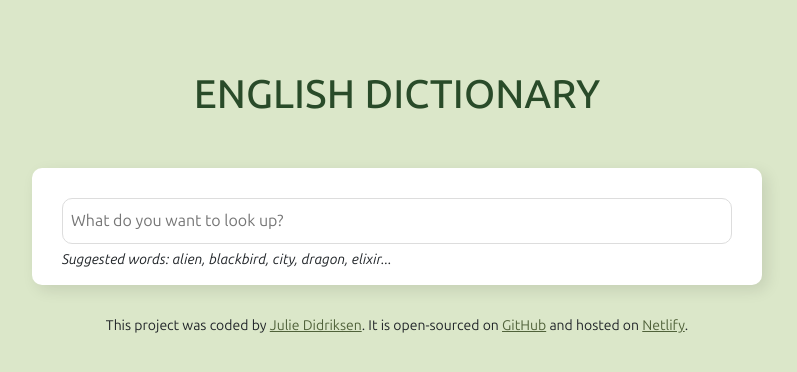
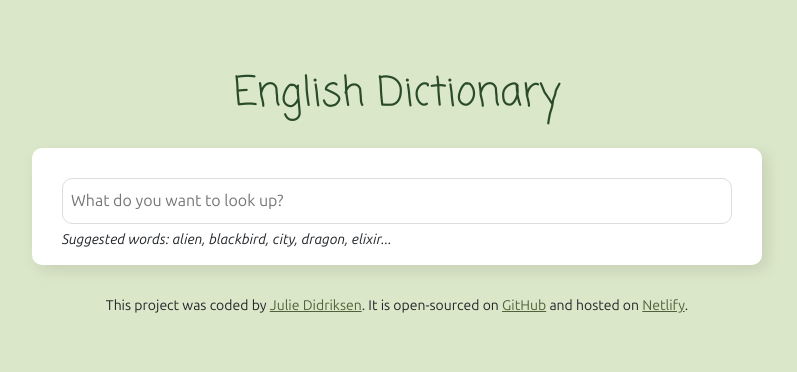
Before and after one commit to jkdcode/react-dictionary, a React (Create React App) app: page / in a window 1280 px wide. Shown: the top 372 px of the page, without its empty margins (243-1040 px from the left). Built offline with nearby package versions, Linux system fonts and the light colour scheme; no server answers.

Commit message:
updated h1 font

```diff
--- a/public/index.html
+++ b/public/index.html
@@ -27,6 +27,12 @@
       href="https://fonts.googleapis.com/css2?family=Ubuntu+Sans:ital,wght@0,100..800;1,100..800&display=swap"
       rel="stylesheet"
     />
+    <link rel="preconnect" href="https://fonts.googleapis.com" />
+    <link rel="preconnect" href="https://fonts.gstatic.com" crossorigin />
+    <link
+      href="https://fonts.googleapis.com/css2?family=Coming+Soon&display=swap"
+      rel="stylesheet"
+    />
     <link rel="apple-touch-icon" href="%PUBLIC_URL%/logo192.png" />
 
     <link rel="manifest" href="%PUBLIC_URL%/manifest.json" />
--- a/src/App.css
+++ b/src/App.css
@@ -4,7 +4,9 @@
 }
 
 h1 {
-  margin: 50px;
+  margin-top: 50px;
+  margin-bottom: 30px;
+  font-family: "Coming Soon", cursive;
   color: #294b29;
 }
 
--- a/src/App.js
+++ b/src/App.js
@@ -6,7 +6,7 @@
     <div className="App">
       <div className="container">
         <header className="App-header text-center">
-          <h1>ENGLISH DICTIONARY</h1>
+          <h1>English Dictionary</h1>
         </header>
         <main>
           <Dictionary defaultKeyword="hello" />
```
